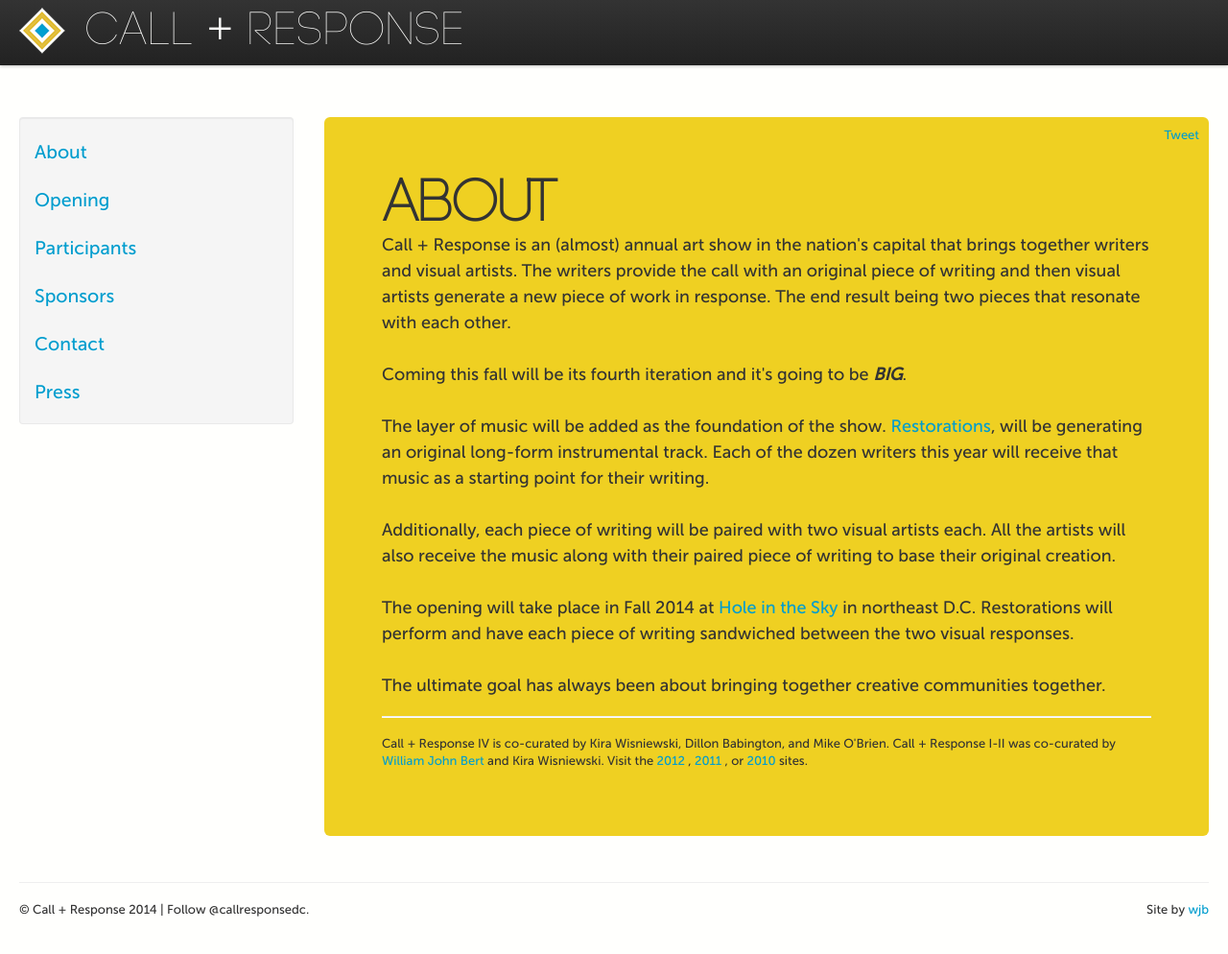
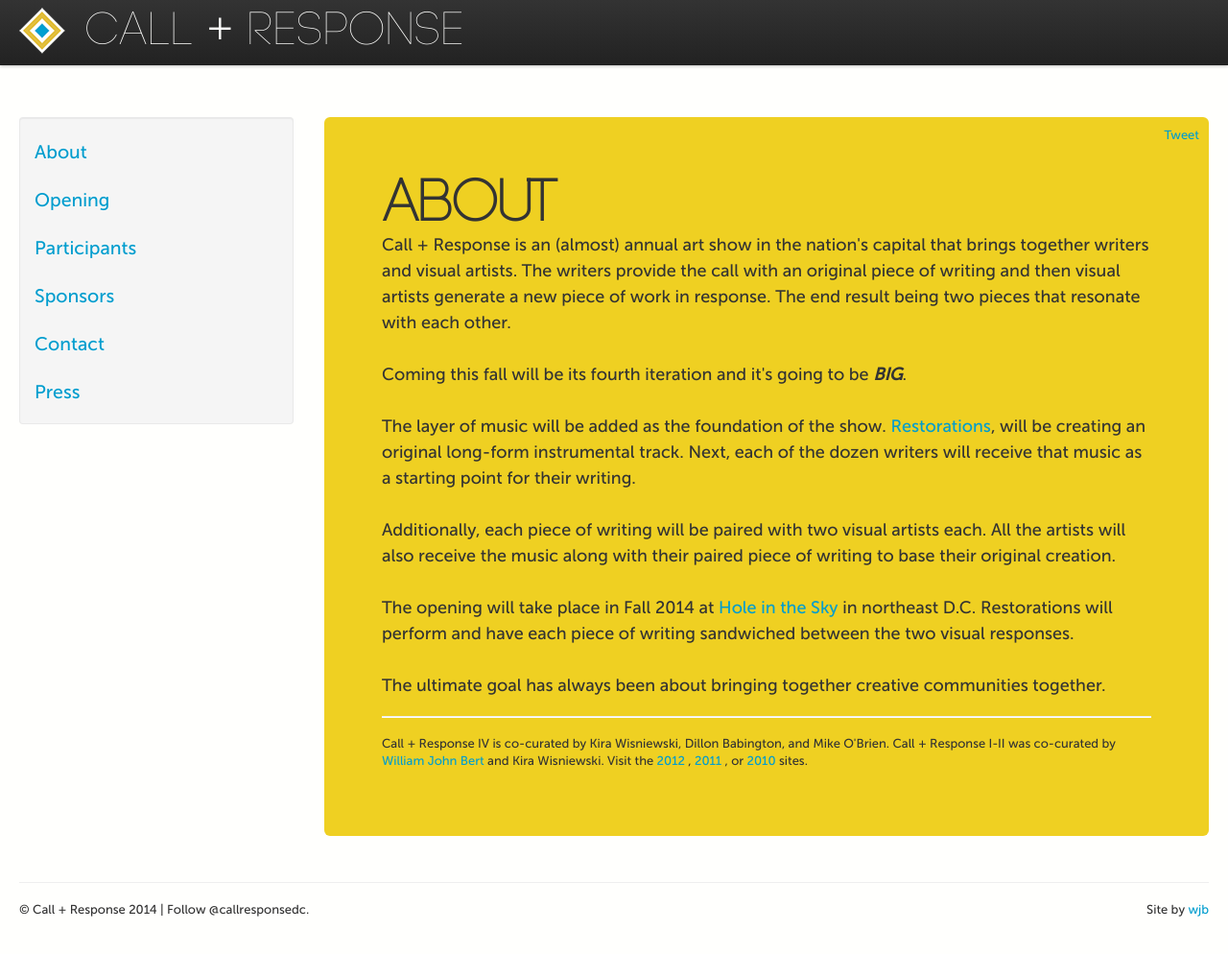
Before and after one commit to callandresponsedc/callandresponsedc, a Jekyll site: the page built from about/index.html, in a window 1280 px wide and 1006 px high. Shown: the top 994 px of the window at 96% size. Built offline with Jekyll 4.4.1, drawn with Linux system fonts in a browser that asks for light colours; Markdown is read by kramdown in place of the engine named in the settings; comment, search, counter and statistics services are not loaded.

Commit message:
Update index.html

```diff
--- a/about/index.html
+++ b/about/index.html
@@ -10,7 +10,7 @@
   <br/><br/>
 Coming this fall will be its fourth iteration and it's going to be <b><I>BIG</I></b>.
  <br/><br/>
-The layer of music will be added as the foundation of the show. <a href="http://restorations.bandcamp.com/">Restorations</a>, will be generating an original long-form instrumental track. Each of the dozen writers this year will receive that music as a starting point for their writing.
+The layer of music will be added as the foundation of the show. <a href="http://restorations.bandcamp.com/">Restorations</a>, will be creating an original long-form instrumental track. Next, each of the dozen writers will receive that music as a starting point for their writing.
  <br/><br/>
 Additionally, each piece of writing will be paired with two visual artists each. All the artists will also receive the music along with their paired piece of writing to base their original creation.
  <br/><br/>
```
